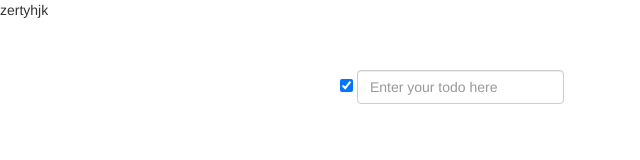
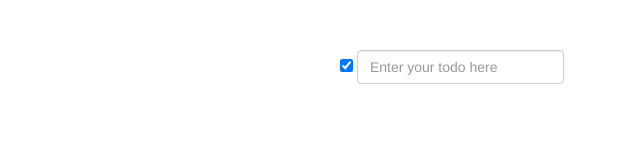
Before and after one commit to ArchivesParts/dev-camp-digitaleo-22-avril, a website: page index.html in a window 1280 px wide. Shown: the whole page, without its empty margins (0-640 px from the left). Drawn offline with nearby package versions, Linux system fonts and the light colour scheme.

Commit message:
move index

```diff
--- a/index.html
+++ b/index.html
@@ -11,7 +11,7 @@
         <script src="app/scripts/controllers.js">
         </script>
     </head>
-    <body ng-controller="DevCampCtrl">zertyhjk
+    <body ng-controller="DevCampCtrl">
         <div id="maincontainer">
             <form class="form-inline"
                   role="form"
```
